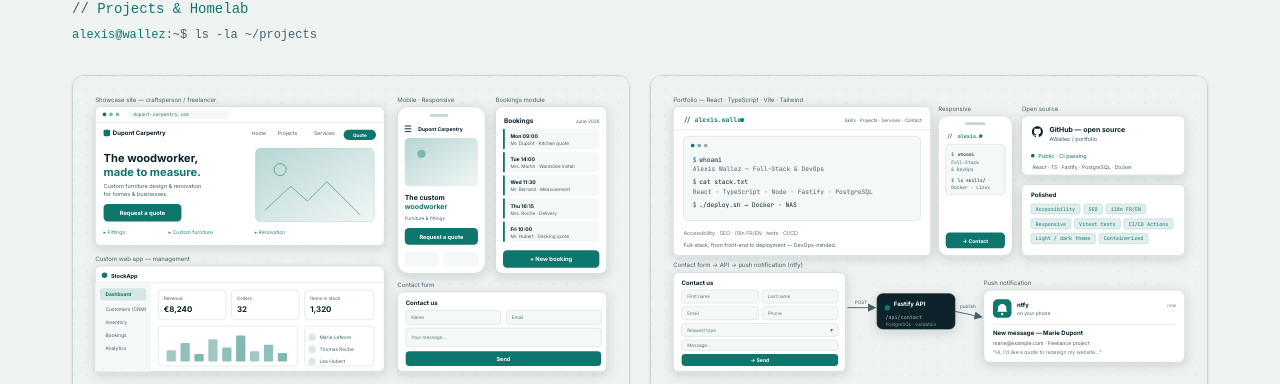
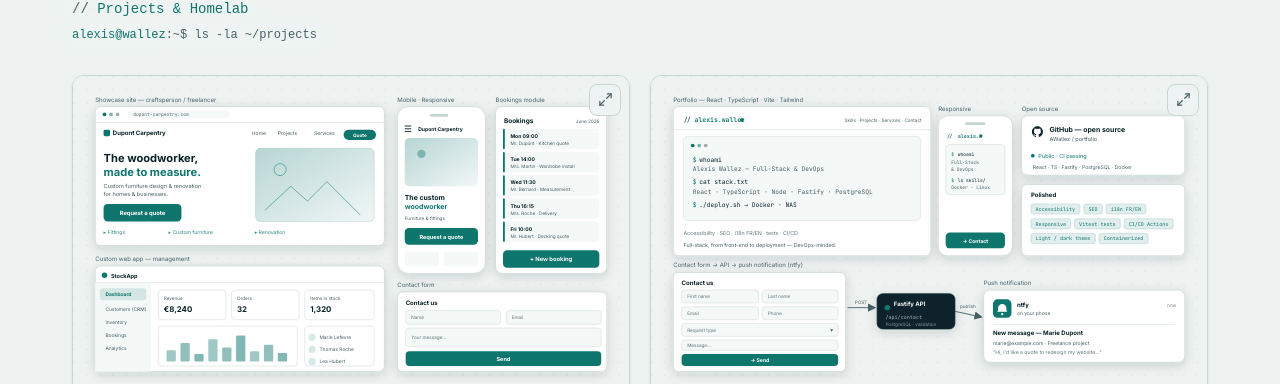
Before and after one commit to AWallez/portfolio, a React (Vite) app in the folder frontend/: page / in a window 1280 px wide. Shown: the part 2416-2800 px from the top of the page. Built offline with nearby package versions, Linux system fonts and the light colour scheme.

Commit message:
modified:   frontend/src/components/Projects.tsx 	modified:   frontend/src/index.css

```diff
--- a/frontend/src/components/Projects.tsx
+++ b/frontend/src/components/Projects.tsx
@@ -126,23 +126,32 @@ export default function Projects() {
           >
             <article
               {...spotlight}
-              className="spotlight group relative w-full flex flex-col rounded-xl border border-line
+              className="spotlight w-full flex flex-col rounded-xl border border-line
                                 bg-base/60 backdrop-blur-[3px] p-5 shadow-sm overflow-hidden
                                 hover:border-accent/50 hover:-translate-y-1 hover:shadow-md transition"
             >
               {p.image && (
-                <div className="relative -m-5 mb-4 border-b border-line overflow-hidden">
-                  <ProjectVisual light={p.image.light} dark={p.image.dark} />
-                  {/* badge d'agrandissement, visible au survol ou focus clavier de la carte */}
-                  <span
-                    aria-hidden
-                    className="pointer-events-none absolute right-2 top-2 z-20 grid h-8 w-8
-                               place-items-center rounded-lg border border-line bg-base/80
-                               text-ink opacity-0 backdrop-blur-sm transition
-                               group-hover:opacity-100 group-focus-within:opacity-100"
+                <div className="-m-5 mb-4 border-b border-line overflow-hidden">
+                  {/* clic sur l'image (ou le badge) -> agrandir */}
+                  <button
+                    type="button"
+                    onClick={() => setZoomed(p)}
+                    aria-label={`${t("projects", "zoom", lang)} — ${p.title[lang]}`}
+                    className="group/img relative block w-full cursor-zoom-in p-0"
                   >
-                    <Maximize2 size={15} aria-hidden />
-                  </span>
+                    <ProjectVisual light={p.image.light} dark={p.image.dark} />
+                    {/* badge d'agrandissement : toujours visible, accentué au survol */}
+                    <span
+                      aria-hidden
+                      className="pointer-events-none absolute right-2 top-2 grid h-8 w-8
+                                 place-items-center rounded-lg border border-line bg-base/80
+                                 text-muted backdrop-blur-sm transition
+                                 group-hover/img:border-accent group-hover/img:text-accent
+                                 group-hover/img:scale-110"
+                    >
+                      <Maximize2 size={15} />
+                    </span>
+                  </button>
                 </div>
               )}
               {/* nom de dossier en mono, clin d'œil terminal */}
@@ -158,16 +167,6 @@ export default function Projects() {
                   <Tag key={tag}>{tag}</Tag>
                 ))}
               </div>
-
-              {/* clic n'importe où sur la carte -> agrandir l'image */}
-              {p.image && (
-                <button
-                  type="button"
-                  onClick={() => setZoomed(p)}
-                  aria-label={`${t("projects", "zoom", lang)} — ${p.title[lang]}`}
-                  className="absolute inset-0 z-10 cursor-zoom-in"
-                />
-              )}
             </article>
           </Reveal>
         ))}
--- a/frontend/src/index.css
+++ b/frontend/src/index.css
@@ -210,15 +210,14 @@
   }
 
   /* halo « spotlight » qui suit le curseur sur les cartes.
-     Posé en background-image → toujours derrière le texte, clippé par le border-radius.
-     --si (0 au centre → 1 au bord) module l'intensité : discret au centre, marqué aux bords. */
-  /* .spotlight {
+     Posé en background-image → toujours derrière le texte, clippé par le border-radius. */
+  .spotlight {
     background-image: radial-gradient(
-      125px circle at var(--mx, 50%) var(--my, -200%),
-      color-mix(in srgb, var(--accent) calc(var(--si, 0) * 20%), transparent),
+      75px circle at var(--mx, 50%) var(--my, -200%),
+      color-mix(in srgb, var(--accent) 20%, transparent),
       transparent 62%
     );
-  } */
+  }
 
   /* animation de survol partagée par tous les badges (Skills, Projets, faits-clés, Parcours) */
   .badge-hover {
```
